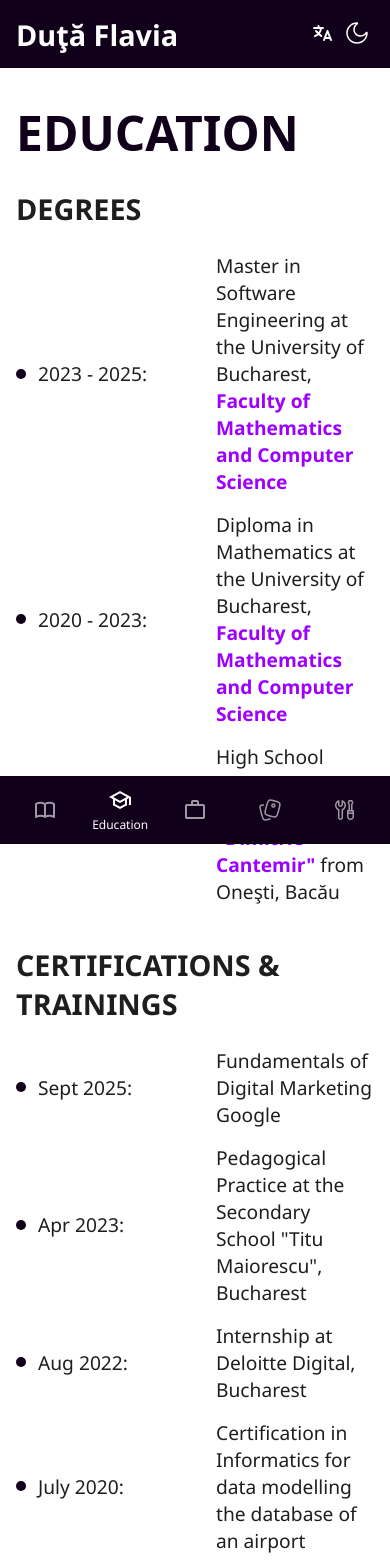
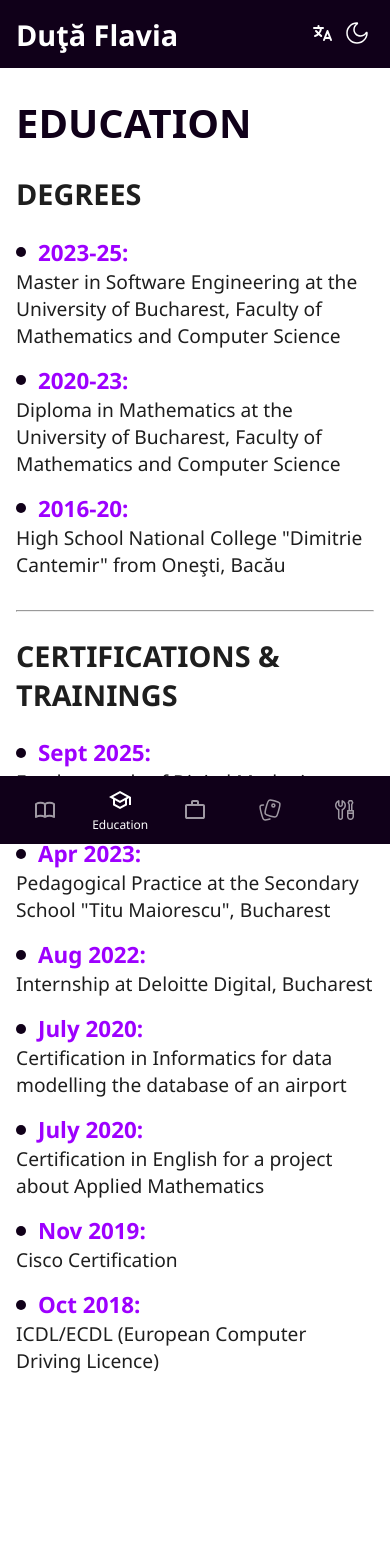
Before and after one commit to flavia121duta/curriculum-vitae-main, a React (Create React App) app: page /education in a window 390 px wide. Shown: the top 1568 px of the page. After the commit the page ends 1474 px from the top, so only its background shows below. Built offline with nearby package versions, Linux system fonts and the light colour scheme; a web font is replaced by a local one.

Commit message:
add position sticky for desktop left navigation, change from grid to column orientation the projects, change p sizeing for smaller screens

```diff
--- a/src/components/MainNavigation.module.css
+++ b/src/components/MainNavigation.module.css
@@ -96,6 +96,8 @@
   align-items: center;
   margin-top: 1rem;
   width: 100%;
+  position: sticky;
+  top: 1rem;
 }
 
 .list {
--- a/src/components/UI/Avatar.js
+++ b/src/components/UI/Avatar.js
@@ -1,10 +1,13 @@
 import classes from "./Avatar.module.css";
+import profilePicture from "../../assets/recent-profile-picture.jpg";
 
 export default function Avatar(props) {
-    return <img
-    src={props.src}
-    alt={props.alt}
-    className={`${classes["avatar-img"]} ${props.className}`}
-    onClick={props.onClick}
-  />
+  return (
+    <img
+      src={props.src || profilePicture}
+      alt={props.alt}
+      className={`${classes["avatar-img"]} ${props.className}`}
+      onClick={props.onClick || null}
+    />
+  );
 }
--- a/src/components/UI/Wrapper.module.css
+++ b/src/components/UI/Wrapper.module.css
@@ -8,7 +8,7 @@
 @media (max-width: 1023px) {
   .container {
     display: block;
-    /* height: auto;
-    width: 100%; */
+    height: auto;
+    width: 100%;
   }
 }
--- a/src/index.css
+++ b/src/index.css
@@ -28,7 +28,13 @@ h1.title {
   color: #100019;
 }
 
-@media (max-width: 1024px) {
+@media (max-width: 800px) {
+  h1.title {
+    font-size: 2.5rem;
+  }
+}
+
+@media (max-width: 1023px) {
   main.content {
     margin: auto 1rem;
 
@@ -42,6 +48,10 @@ h1.title {
     max-width: 800px;
     box-sizing: border-box;
     text-align: left;
+  }
+
+  p {
+    font-size: 18px;
   }
 }
 
--- a/src/pages/About.module.css
+++ b/src/pages/About.module.css
@@ -21,3 +21,41 @@
   justify-content: center;
   align-items: center;
 }
+
+/* mobile layout */
+.top-container {
+  display: flex;
+  flex-direction: column;
+  align-items: center;
+  justify-content: center;
+  gap: 0rem;
+}
+
+.socials-mobile-layout a {
+  margin-top: 0;
+}
+
+.socials-mobile-layout {
+  display: flex;
+  flex-direction: row;
+  align-items: center;
+  justify-content: center;
+  gap: 2rem;
+  margin-top: 1rem;
+  margin-bottom: 2rem;
+}
+
+.action-buttons-on-mobile {
+  display: flex;
+  flex-direction: row;
+  align-items: center;
+  justify-content: center;
+  margin-bottom: 1rem;
+}
+
+.avatar {
+  width: 200px;
+  height: 200px;
+  margin-top: 2rem;
+  margin-bottom: 0;
+}
--- a/src/pages/Education.js
+++ b/src/pages/Education.js
@@ -1,4 +1,56 @@
 import classes from "./Education.module.css";
+
+const education = [
+  {
+    period: "2023-25",
+    degree:
+      "Master in Software Engineering at the University of Bucharest, Faculty of Mathematics and Computer Science",
+  },
+  {
+    period: "2020-23",
+    degree:
+      "Diploma in Mathematics at the University of Bucharest, Faculty of Mathematics and Computer Science",
+  },
+  {
+    period: "2016-20",
+    degree:
+      'High School National College "Dimitrie Cantemir" from Oneşti, Bacău',
+  },
+];
+
+const certifications = [
+  {
+    period: "Sept 2025",
+    certification: "Fundamentals of Digital Marketing Google",
+  },
+  {
+    period: "Apr 2023",
+    certification:
+      'Pedagogical Practice at the Secondary School "Titu Maiorescu", Bucharest',
+  },
+  {
+    period: "Aug 2022",
+    certification: "Internship at Deloitte Digital, Bucharest",
+  },
+  {
+    period: "July 2020",
+    certification:
+      "Certification in Informatics for data modelling the database of an airport",
+  },
+  {
+    period: "July 2020",
+    certification:
+      "Certification in English for a project about Applied Mathematics",
+  },
+  {
+    period: "Nov 2019",
+    certification: "Cisco Certification",
+  },
+  {
+    period: "Oct 2018",
+    certification: "ICDL/ECDL (European Computer Driving Licence)",
+  },
+];
 
 export default function EducationPage() {
   return (
@@ -7,88 +59,24 @@ export default function EducationPage() {
 
       <section>
         <h2>DEGREES</h2>
-        <div className={classes.container}>
-          <div>2023 - 2025:</div>
-          <div>
-            Master in Software Engineering at the University of Bucharest,{" "}
-            <br />
-            <a
-              href="https://fmi.unibuc.ro/"
-              target="_blank"
-              rel="noreferrer"
-              class="link"
-              style={{
-                color: "var(--primary-color-purple)",
-                textDecoration: "none",
-              }}
-            >
-              Faculty of Mathematics and Computer Science
-            </a>{" "}
+        {education.map((item, index) => (
+          <div key={index} className={classes.container}>
+            <div>{item.period}:</div>
+            <div>{item.degree}</div>
           </div>
+        ))}
+      </section>
 
-          <div>2020 - 2023:</div>
-          <div>
-            Diploma in Mathematics at the University of Bucharest, <br />
-            <a
-              href="https://fmi.unibuc.ro/"
-              target="_blank"
-              rel="noreferrer"
-              class="link"
-              style={{ color: "var(--primary-color-purple)" }}
-            >
-              Faculty of Mathematics and Computer Science
-            </a>{" "}
-          </div>
-
-          <div>2016 - 2020:</div>
-          <div>
-            High School{" "}
-            <a
-              href="https://dcantemir.ro/"
-              target="_blank"
-              rel="noreferrer"
-              class="link"
-              style={{ color: "var(--primary-color-purple)" }}
-            >
-              National College "Dimitrie Cantemir"
-            </a>{" "}
-            from Oneşti, Bacău
-          </div>
-        </div>
-      </section>
+      <hr />
 
       <section>
         <h2>CERTIFICATIONS & TRAININGS</h2>
-        <div className={classes.container}>
-          <div>Sept 2025:</div>
-          <div>Fundamentals of Digital Marketing Google</div>
-
-          <div>Apr 2023:</div>
-          <div>
-            Pedagogical Practice at the Secondary School "Titu Maiorescu",
-            Bucharest
+        {certifications.map((item, index) => (
+          <div key={index} className={classes.container}>
+            <div>{item.period}:</div>
+            <div>{item.certification}</div>
           </div>
-
-          <div>Aug 2022:</div>
-          <div>Internship at Deloitte Digital, Bucharest</div>
-
-          <div>July 2020:</div>
-          <div>
-            Certification in Informatics for data modelling the database of an
-            airport
-          </div>
-
-          <div>July 2020:</div>
-          <div>
-            Certification in English for a project about Applied Mathematics
-          </div>
-
-          <div>Nov 2019:</div>
-          <div>Cisco Certification</div>
-
-          <div>Oct 2018:</div>
-          <div>ICDL/ECDL (European Computer Driving Licence)</div>
-        </div>
+        ))}
       </section>
     </>
   );
--- a/src/pages/Education.module.css
+++ b/src/pages/Education.module.css
@@ -1,16 +1,20 @@
 .container {
   display: grid;
-  grid-template-columns: 200px 1fr;
-  margin-left: 3rem;
+  grid-template-columns: 2fr 5fr;
+  align-items: start;
+  /* margin-left: 2rem; */
 }
 
-.container > div {
+.container > div:nth-child(even) {
   margin-bottom: 1rem;
 }
 
 .container > div:nth-child(odd) {
   display: flex;
-  align-items: center; /* Aliniază bullet-ul vertical cu textul */
+  align-items: center;
+  color: var(--primary-color-purple);
+  font-size: 1.4rem;
+  font-weight: bold;
 }
 
 .container > div:nth-child(odd)::before {
@@ -29,3 +33,10 @@
     margin-left: 0;
   }
 }
+
+@media (max-width: 800px) {
+  .container {
+    display: flex;
+    flex-direction: column;
+  }
+}
--- a/src/pages/SideProjects.js
+++ b/src/pages/SideProjects.js
@@ -141,7 +141,7 @@ export default function SideProjectsPage() {
         </div>
       )}
       <h1 className="title">SIDE PROJECTS</h1>
-      <p>
+      <p className={classes["projects-description"]}>
         Here are some of the projects I've been working on, from user-centered
         app prototypes to hands-on development work. Each one reflects a unique
         challenge and a creative solution, whether it's refining the user
--- a/src/pages/SideProjects.module.css
+++ b/src/pages/SideProjects.module.css
@@ -5,6 +5,13 @@
   margin-top: 2rem;
   justify-content: center;
   margin-bottom: 3rem;
+}
+
+@media (max-width: 1223px) {
+  .projects-grid {
+    display: flex;
+    flex-direction: column;
+  }
 }
 
 .backdrop {
--- a/src/pages/Skills.module.css
+++ b/src/pages/Skills.module.css
@@ -1,9 +1,11 @@
 .skills-grid {
-  /* This creates two columns that fill vertically first */
   column-count: 2;
-  /* Adjust the gap between the two main columns */
   column-gap: 4rem;
   margin-top: 2rem;
+}
+
+.skills-grid > * {
+  font-size: 1.05rem;
 }
 
 /* Add this to prevent a skill from being split between two columns */
```
Also changed, not shown: src/pages/About.js (+82 -25 lines).
